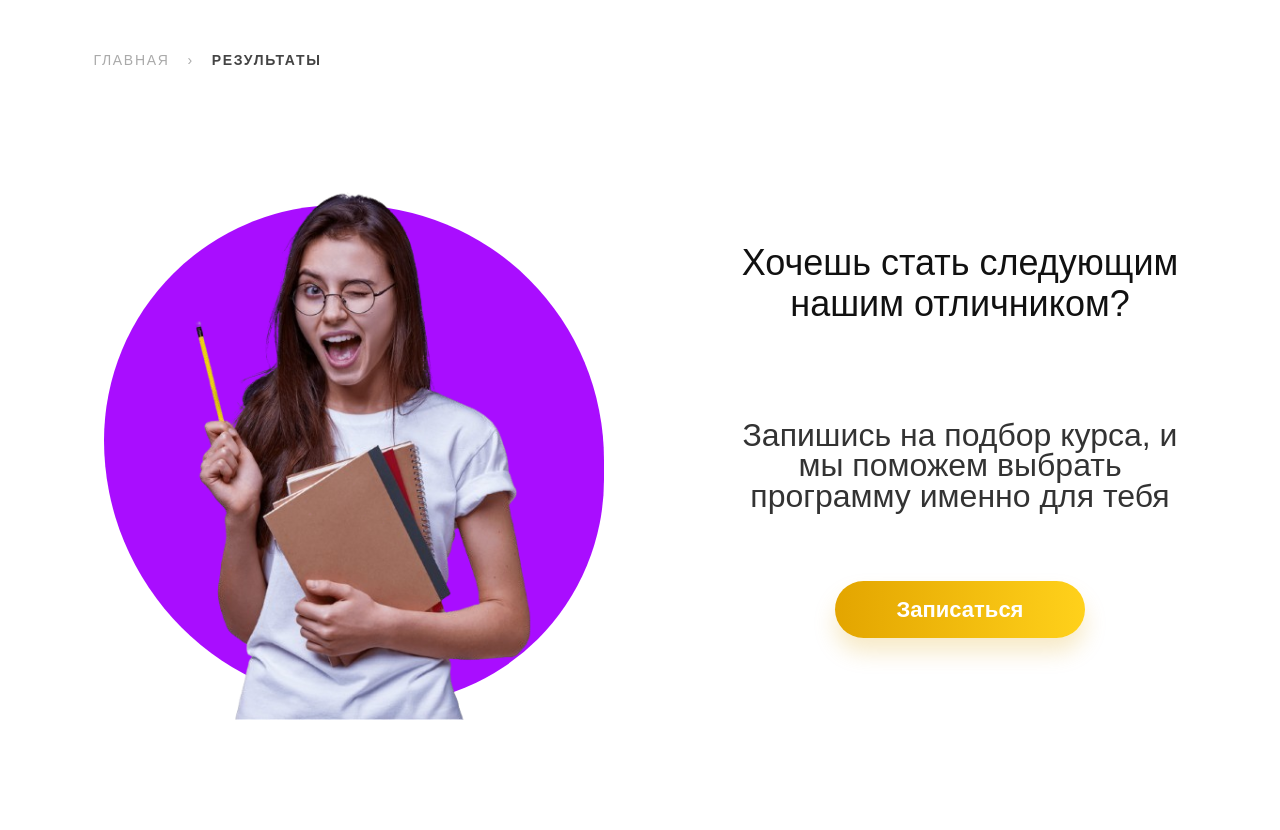
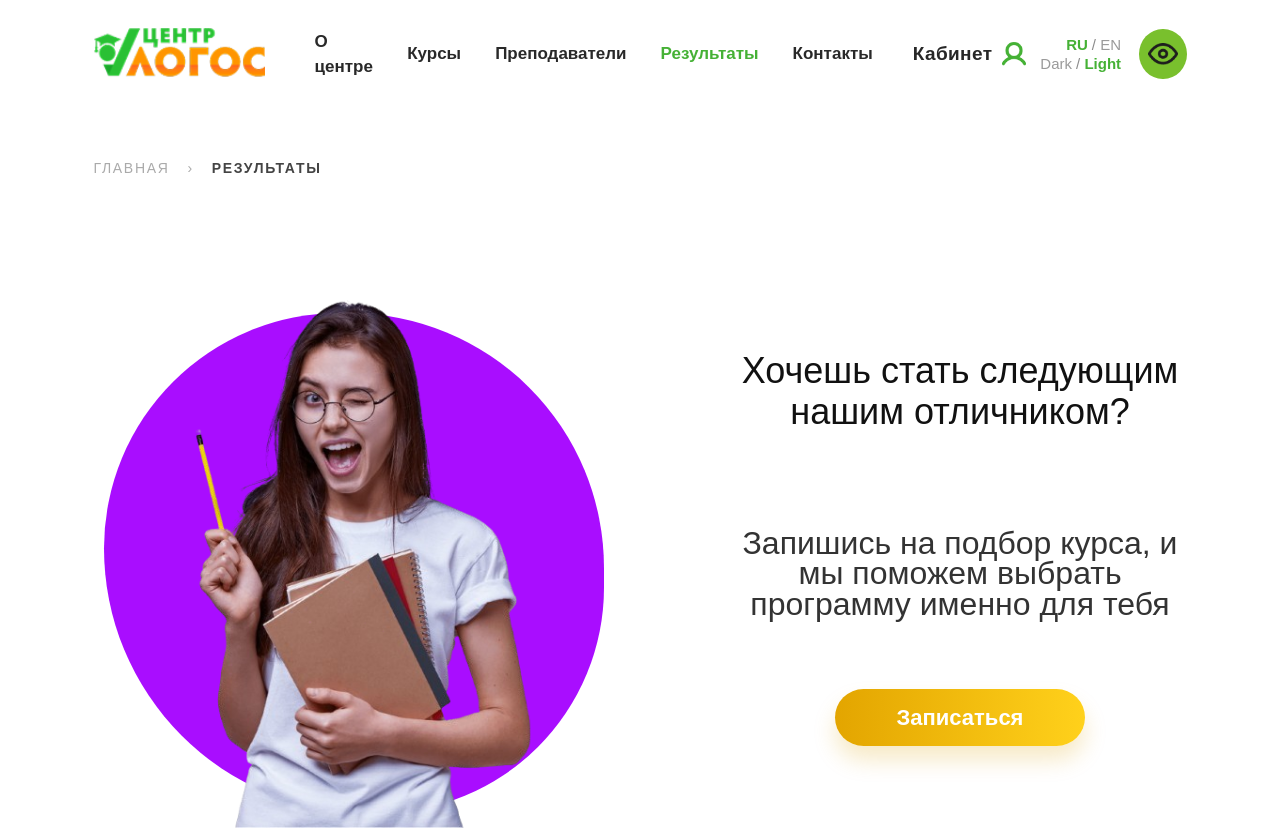
Before and after one commit to darina0000/course-web, a plain HTML site: page results.html in a window 1280 px wide. Shown: the top 830 px of the page. Drawn offline with Linux system fonts and the light colour scheme.

```diff
--- a/results.html
+++ b/results.html
@@ -10,6 +10,31 @@
 
 <body class="reference-home results-page">
   <a class="skip-link" href="#main">К содержимому</a>
+   <!-- Шапка с навигацией; текущая страница отмечена через aria-current. -->
+  <header class="ref-header">
+    <div class="ref-container ref-header__inner">
+      <a class="ref-logo" href="index.html"><img src="images/logo.png" alt="Центр Логос"></a>
+      <button class="burger" type="button" aria-label="Открыть меню">☰</button>
+      <nav class="site-nav ref-nav">
+        <a href="about.html">О центре</a><a href="courses.html">Курсы</a><a href="teachers.html">Преподаватели</a><a
+          href="results.html" aria-current="page">Результаты</a><a href="contacts.html">Контакты</a>
+      </nav>
+      <div class="ref-header__tools">
+        <a class="ref-account" href="login.html"><span class="ref-account__text">Кабинет</span><img
+            src="images/user.png" alt="" aria-hidden="true"></a>
+        <div class="ref-switchers">
+          <div class="ref-segment" role="group" aria-label="Переключение языка"><button type="button"
+              data-lang-choice="ru">RU</button><span>/</span><button type="button" data-lang-choice="en">EN</button>
+          </div>
+          <div class="ref-segment" role="group" aria-label="Переключение темы"><button type="button"
+              data-theme-choice="dark">Dark</button><span>/</span><button type="button"
+              data-theme-choice="light">Light</button></div>
+        </div>
+        <button class="ref-eye-button" type="button" data-modal-open="settings"
+          aria-label="Версия для слабовидящих"><img src="images/eyes.png" alt="" aria-hidden="true"></button>
+      </div>
+    </div>
+  </header>
 
   <main id="main">
     <div class="results-breadcrumb ref-container"><a
```
